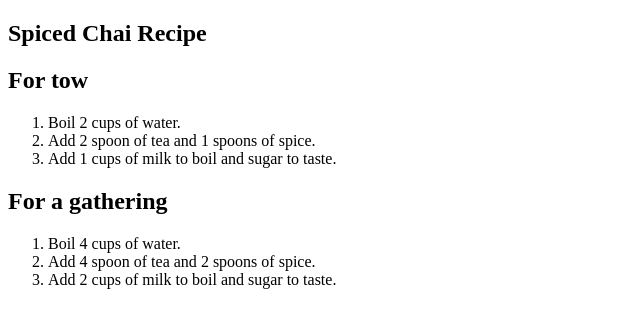
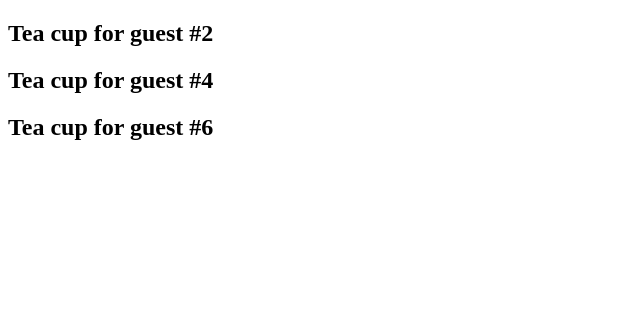
Before and after one commit to rahatho/my-first-component, a React (Create React App) app: page / in a window 1280 px wide. Shown: the top 328 px of the page, without its empty margins (0-640 px from the left). Built offline with nearby package versions, Linux system fonts and the light colour scheme.

Commit message:
components-pure-no-props

```diff
--- a/src/App.js
+++ b/src/App.js
@@ -1,22 +1,18 @@
-  function Recipe({ drinkers }) {
-    return (
-      <ol>
-        <li> Boil {drinkers} cups of water.</li>
-        <li> Add {drinkers} spoon of tea and {0.5 * drinkers} spoons of spice.</li>
-        <li> Add {0.5 * drinkers} cups of milk to boil and sugar to taste.</li>
-      </ol>
-    );
-  }
+let guest = 0;
+
+function Cup() {
+  // Bad: changing a preexisting variable!
+  guest = guest + 1;
+  return <h2> Tea cup for guest #{guest}</h2>;
+}
 
 
-  export default function App() {
-    return (
-      <section>
-        <h1> Spiced Chai Recipe</h1>
-        <h2> For tow</h2>
-        <Recipe drinkers={2}/>
-        <h2> For a gathering</h2>
-        <Recipe drinkers={4}/>
-      </section>
-    );
-  }
+export default function TeaSet(){
+  return (
+    <>
+      <Cup/>
+      <Cup/>
+      <Cup/>
+    </>
+  );
+}
```
